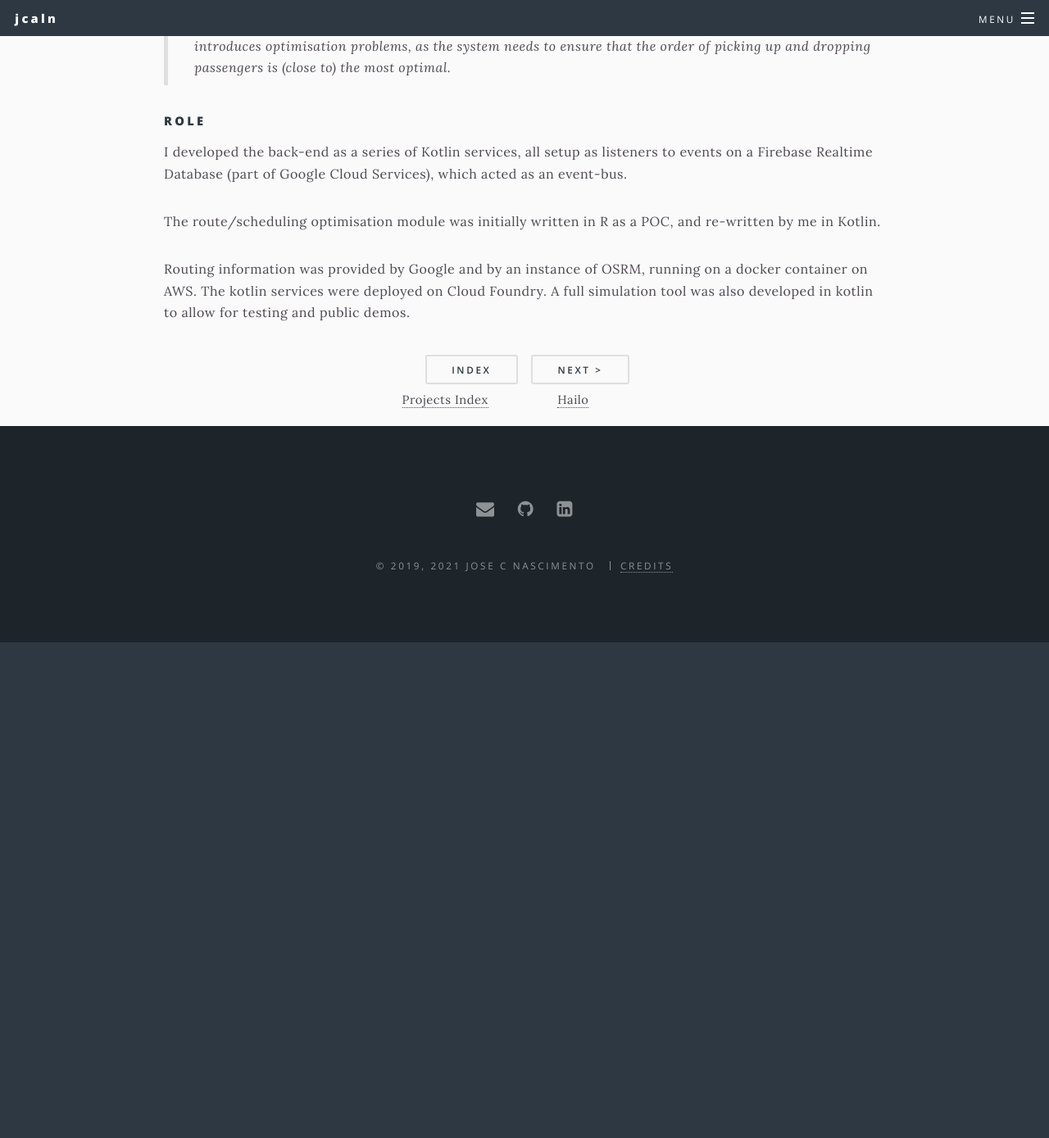
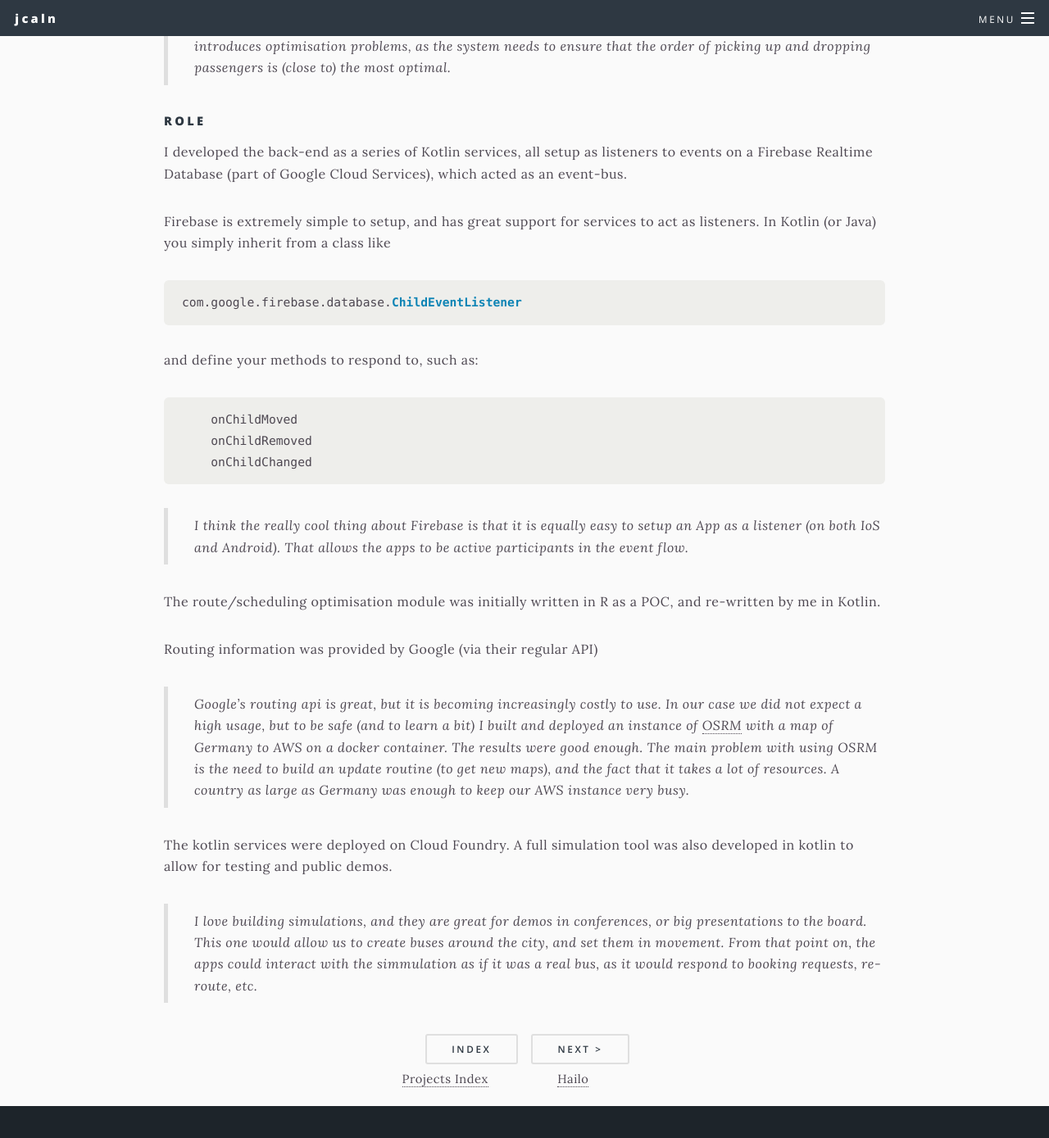
Before and after one commit to nascimj/nascimj.github.io, a Jekyll site: the page built from _posts/2017-05-18-metropolis-project.md, in a window 1280 px wide and 1400 px high, scrolled down 302 px. Shown: the top 1389 px of the window at 82% size. Built offline with Jekyll 4.4.1, drawn with Linux system fonts in a browser that asks for light colours; before the commit the page ends 1086 px from its top, so only the background shows below that.

Commit message:
bod project

````diff
--- a/_posts/2017-05-18-metropolis-project.md
+++ b/_posts/2017-05-18-metropolis-project.md
@@ -16,6 +16,27 @@ icon: metropolis.png
 
 I developed the back-end as a series of Kotlin services, all setup as listeners to events on a Firebase Realtime Database (part of Google Cloud Services), which acted as an event-bus.
 
+Firebase is extremely simple to setup, and has great support for services to act as listeners. In Kotlin (or Java) you simply inherit from a class like
+```kotlin
+com.google.firebase.database.ChildEventListener
+```
+and define your methods to respond to, such as:
+```kotlin
+    onChildMoved
+    onChildRemoved
+    onChildChanged
+```
+
+>I think the really cool thing about Firebase is that it is equally easy to setup an App as a listener (on both IoS and Android). That allows the apps to be active participants in the event flow.
+
+
 The route/scheduling optimisation module was initially written in R as a POC, and re-written by me in Kotlin.
 
-Routing information was provided by Google and by an instance of OSRM, running on a docker container on AWS. The kotlin services were deployed on Cloud Foundry.  A full simulation tool was also developed in kotlin to allow for testing and public demos.
+Routing information was provided by Google (via their regular API)
+
+> Google's routing api is great, but it is becoming increasingly costly to use. In our case we did not expect a high usage, but to be safe (and to learn a bit) I built and deployed an instance of [OSRM](http://project-osrm.org/) with a map of Germany to AWS on a docker container. The results were good enough. The main problem with using OSRM is the need to build an update routine (to get new maps), and the fact that it takes a lot of resources. A country as large as Germany was enough to keep our AWS instance very busy.
+
+
+The kotlin services were deployed on Cloud Foundry.  A full simulation tool was also developed in kotlin to allow for testing and public demos.
+
+> I love building simulations, and they are great for demos in conferences, or big presentations to the board. This one would allow us to create buses around the city, and set them in movement. From that point on, the apps could interact with the simmulation as if it was a real bus, as it would respond to booking requests, re-route, etc.
````
